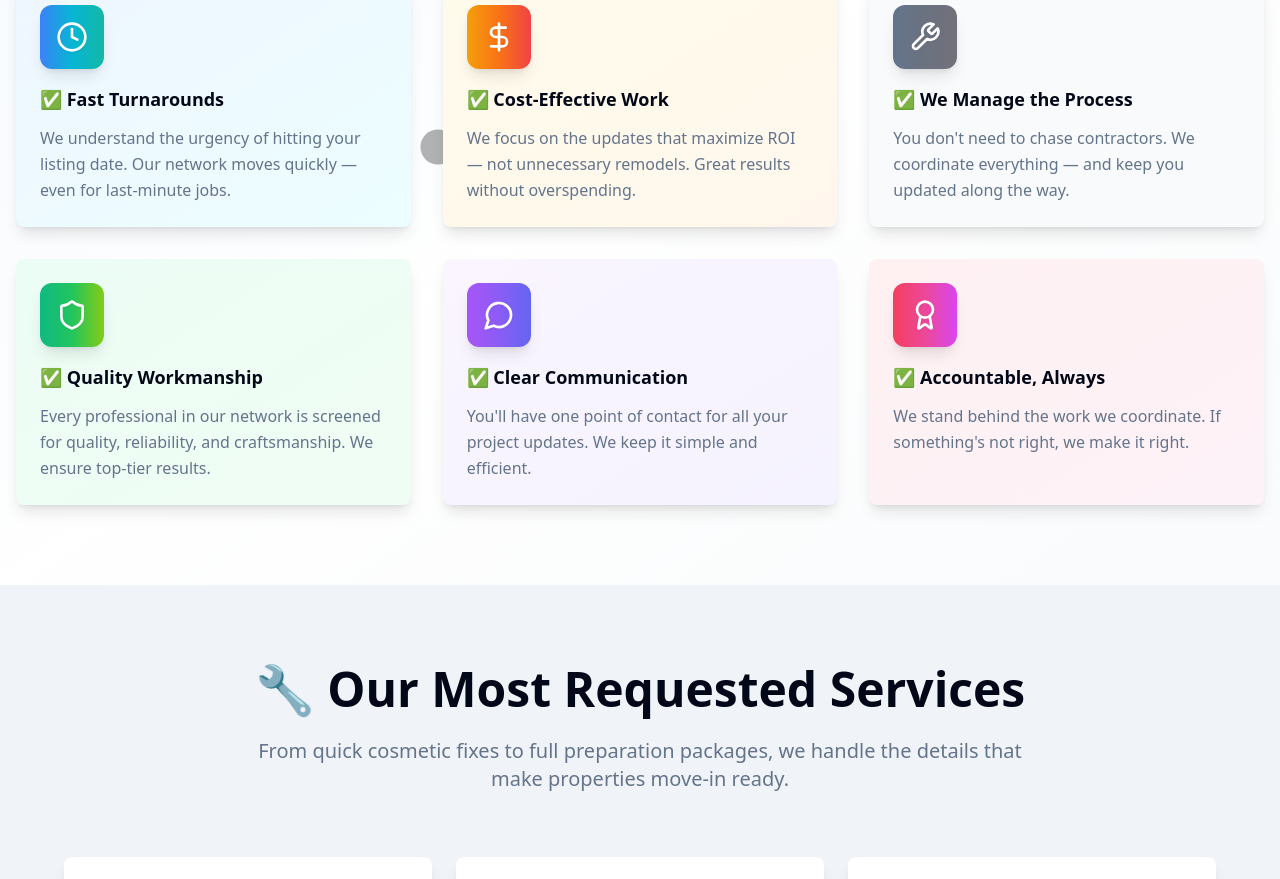
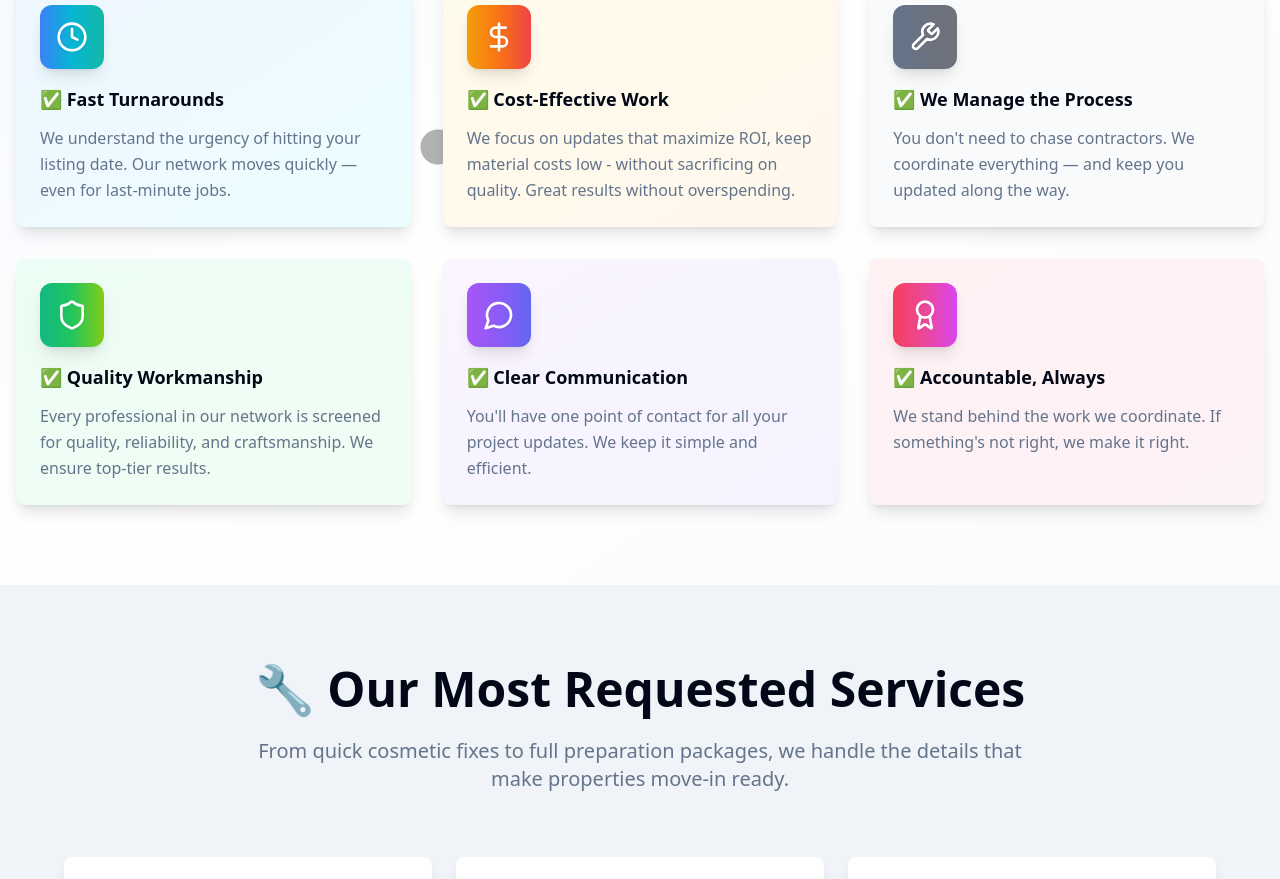
Before and after one commit to mgbautista744/show-ready-dream-catcher, a React (Vite) app: page / in a window 1280 px wide. Shown: the part 1762-2641 px from the top of the page. Built offline with nearby package versions, Linux system fonts and the light colour scheme.

Commit message:
Update cost-effective work description
Update the description for the "Cost-Effective Work" benefit to emphasize maximizing ROI, low material costs, and quality results without overspending.

```diff
--- a/src/components/WhyChooseUs.tsx
+++ b/src/components/WhyChooseUs.tsx
@@ -9,7 +9,7 @@ const benefits = [{
 }, {
   icon: DollarSign,
   title: "Cost-Effective Work",
-  description: "We focus on the updates that maximize ROI — not unnecessary remodels. Great results without overspending.",
+  description: "We focus on updates that maximize ROI, keep material costs low - without sacrificing on quality. Great results without overspending.",
   gradient: "from-amber-500 via-orange-500 to-red-500",
   bgPattern: "bg-gradient-to-br from-amber-50 to-orange-50"
 }, {
```
